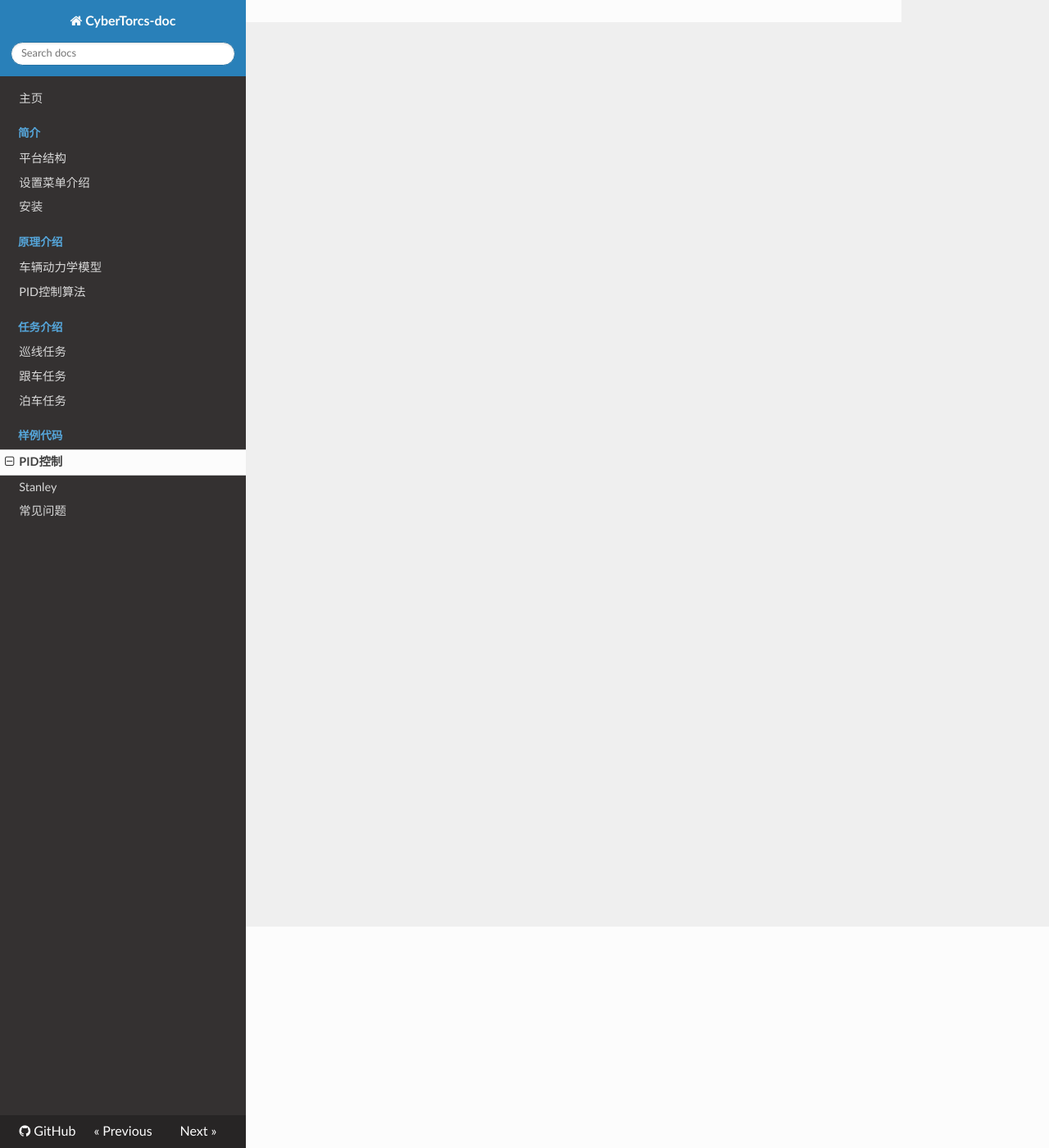
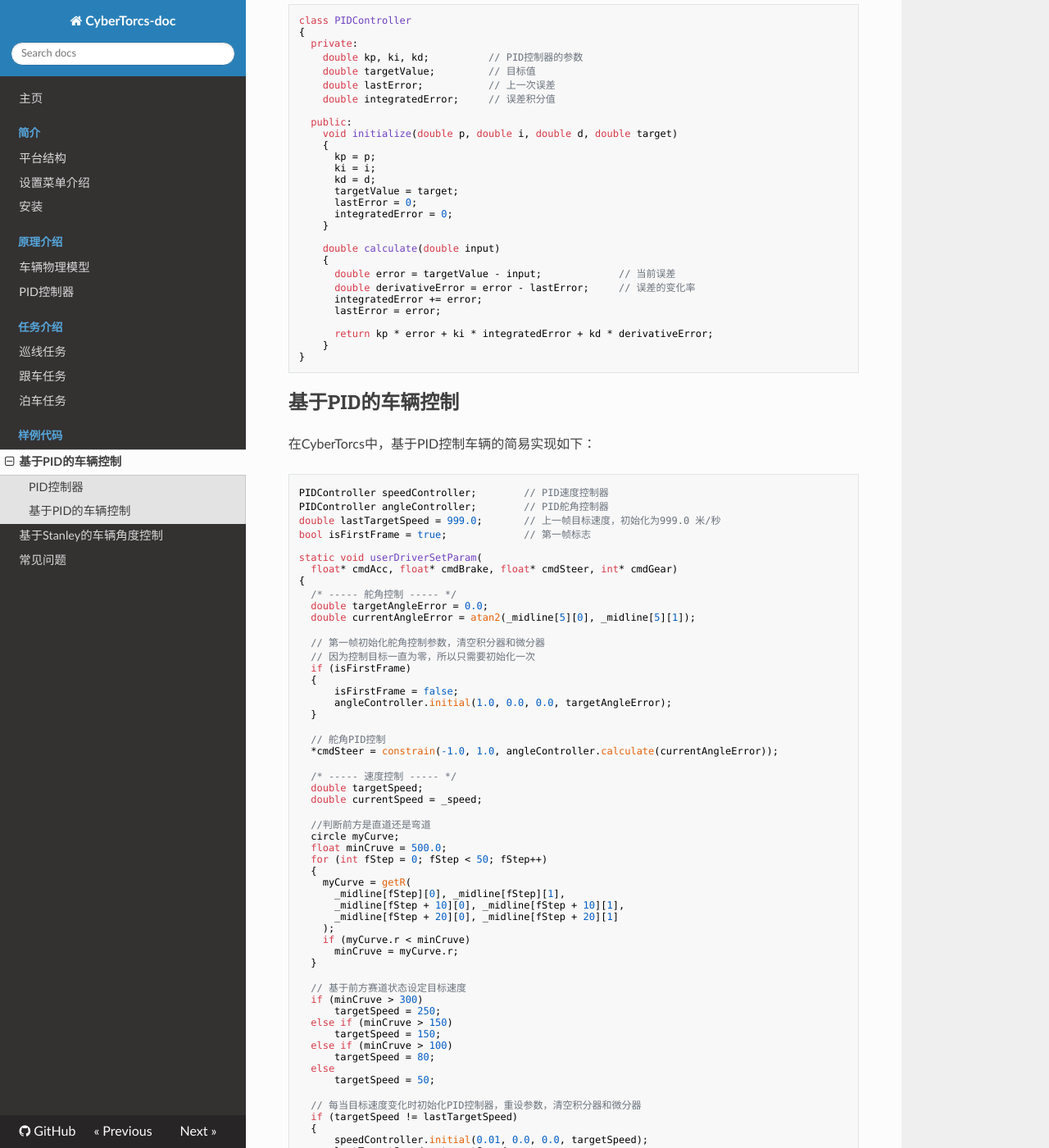
Before and after one commit to WoodOxen/CyberTorcs-doc, an MkDocs documentation site: the page built from docs/sample_PID.md, in a window 1280 px wide and 1400 px high, scrolled down 270 px. Shown: the whole window at 82% size. Built offline with MkDocs 1.6.1, drawn with Linux system fonts in a browser that asks for light colours; nearby versions of some CDN libraries; some of the changed text lies outside the part shown.

Commit message:
explained the mechanism of PID (#12)
* update the introduction of the folder structure

* add two pages

* quick update

* quick sync

* add explanation of the patrolling task

* doc: stanley method explanation

* working on the mechanism and sample code of PID

* update the pymdown version

* trying to render math

* added math rendering

* finished PID sample code

* completed the mechanism explanation of PID

* fixed stanley sample code

---------

Co-authored-by: MotacillaAlba <Rowena.lily.lee@gmail.com>
Co-authored-by: MotacillaAlba <rowena.rowena.lily@gmail.com>
Co-authored-by: zhangciiiii <zhangciiiii@github.com>

````diff
--- /dev/null
+++ b/docs/javascripts/mathjax.js
@@ -0,0 +1,16 @@
+window.MathJax = {
+  tex: {
+    inlineMath: [['$', '$'], ["\\(", "\\)"]],
+    displayMath: [['$$', '$$'], ["\\[", "\\]"]],
+    processEscapes: true,
+    processEnvironments: true
+  },
+  options: {
+    ignoreHtmlClass: ".*|",
+    processHtmlClass: "arithmatex"
+  }
+};
+
+document$.subscribe(() => {
+  MathJax.typesetPromise()
+})
--- a/docs/sample_PID.md
+++ b/docs/sample_PID.md
@@ -1 +1,124 @@
-# PID控制
+# 基于PID的车辆控制integratedError
+
+## PID控制器
+
+以下是一个简易版的PID控制器的实现代码：
+
+```cpp
+class PIDController
+{
+  private:
+    double kp, ki, kd;          // PID控制器的参数
+    double targetValue;         // 目标值
+    double lastError;           // 上一次误差
+    double integratedError;     // 误差积分值
+
+  public:
+    void initialize(double p, double i, double d, double target)
+    {
+      kp = p;
+      ki = i;
+      kd = d;
+      targetValue = target;
+      lastError = 0;
+      integratedError = 0;
+    }
+
+    double calculate(double input)
+    {
+      double error = targetValue - input;             // 当前误差
+      double derivativeError = error - lastError;     // 误差的变化率
+      integratedError += error;
+      lastError = error;
+
+      return kp * error + ki * integratedError + kd * derivativeError;
+    }
+}
+```
+
+## 基于PID的车辆控制
+
+在CyberTorcs中，基于PID控制车辆的简易实现如下：
+
+```cpp
+PIDController speedController;        // PID速度控制器
+PIDController angleController;        // PID舵角控制器
+double lastTargetSpeed = 999.0;       // 上一帧目标速度，初始化为999.0 米/秒
+bool isFirstFrame = true;             // 第一帧标志
+
+static void userDriverSetParam(
+  float* cmdAcc, float* cmdBrake, float* cmdSteer, int* cmdGear)
+{
+  /* ----- 舵角控制 ----- */
+  double targetAngleError = 0.0;
+  double currentAngleError = atan2(_midline[5][0], _midline[5][1]);
+
+  // 第一帧初始化舵角控制参数，清空积分器和微分器
+  // 因为控制目标一直为零，所以只需要初始化一次
+  if (isFirstFrame)
+  {
+      isFirstFrame = false;
+      angleController.initial(1.0, 0.0, 0.0, targetAngleError);
+  }
+
+  // 舵角PID控制
+  *cmdSteer = constrain(-1.0, 1.0, angleController.calculate(currentAngleError));
+
+  /* ----- 速度控制 ----- */
+  double targetSpeed;
+  double currentSpeed = _speed;
+
+  //判断前方是直道还是弯道
+  circle myCurve;
+  float minCruve = 500.0;
+  for (int fStep = 0; fStep < 50; fStep++)
+  {
+    myCurve = getR(
+      _midline[fStep][0], _midline[fStep][1],
+      _midline[fStep + 10][0], _midline[fStep + 10][1],
+      _midline[fStep + 20][0], _midline[fStep + 20][1]
+    );
+    if (myCurve.r < minCruve)
+      minCruve = myCurve.r;
+  }
+
+  // 基于前方赛道状态设定目标速度
+  if (minCruve > 300)
+      targetSpeed = 250;
+  else if (minCruve > 150)
+      targetSpeed = 150;
+  else if (minCruve > 100)
+      targetSpeed = 80;
+  else
+      targetSpeed = 50;
+
+  // 每当目标速度变化时初始化PID控制器，重设参数，清空积分器和微分器
+  if (targetSpeed != lastTargetSpeed)
+  {
+      speedController.initial(0.01, 0.0, 0.0, targetSpeed);
+      lastTargetSpeed = targetSpeed;
+  }
+
+  // 根据当前速度和目标速度关系，控制油门刹车以改变速度
+  if (currentSpeed < targetSpeed)  // 当前速度低于目标，需要加速
+  {
+    if (_speed > 100 && abs(*cmdSteer) < 0.1)     // 速度较快且舵角较小时，使用PID控制
+      *cmdAcc = constrain(0.0, 1.0, speedController.calculate(currentSpeed));
+    else if (_speed > 50 && abs(*cmdSteer) < 0.1) // 速度较慢且舵角较小时，限定油门
+      *cmdAcc = 0.6;
+    else                                          // 预料之外的情况下，进一步限定油门
+      *cmdAcc = 0.3;
+
+    // 加速状态下刹车为0
+    *cmdBrake = 0;
+  }
+  else  // 减速情况下，刹车
+  {
+      *cmdAcc = 0;
+      *cmdBrake = 0.3;
+  }
+
+  // 更新档位
+  updateGear(cmdGear);
+}
+```
--- a/mkdocs.yml
+++ b/mkdocs.yml
@@ -12,23 +12,30 @@
 nav:
   - 主页: "index.md"
   - 简介:
-      - 平台结构: "intro_structure.md"
-      - 设置菜单介绍: "intro_settings.md"
+    - 平台结构: "intro_structure.md"
+    - 设置菜单介绍: "intro_settings.md"
   - 安装: "install.md"
   - 原理介绍:
-      - 车辆动力学模型: "mechanism_car_model.md"
-      - PID控制算法: "mechanism_pid.md"
+    - 车辆物理模型: "mechanism_car_model.md"
+    - PID控制器: "mechanism_PID.md"
   - 任务介绍:
     - 巡线任务: "task_patrolling.md"
     - 跟车任务: "task_following.md"
     - 泊车任务: "task_parking.md"
   - 样例代码:
-      - PID控制: "sample_PID.md"
-      - Stanley: "sample_stanley.md"
+    - 基于PID的车辆控制: "sample_PID.md"
+    - 基于Stanley的车辆角度控制: "sample_stanley.md"
   - 常见问题: "faq.md"
 
 theme: "readthedocs"
 
 markdown_extensions:
   - admonition
-  - pymdownx.arithmatex
+  - pymdownx.arithmatex:
+      generic: true
+  - pymdownx.highlight
+
+extra_javascript:
+  - javascripts/mathjax.js
+  - https://polyfill.io/v3/polyfill.min.js?features=es6
+  - https://cdn.jsdelivr.net/npm/mathjax@3/es5/tex-mml-chtml.js
--- a/requirements.txt
+++ b/requirements.txt
@@ -1,2 +1,2 @@
 mkdocs == 1.3
-pymdown-extensions == 3.11.0
+pymdown-extensions == 9.10
````
Also changed, not shown: docs/mechanism_PID.md (added, +61 -0 lines), docs/mechanism_car_model.md (+1 -1 lines), docs/sample_stanley.md (+52 -1 lines), docs/task_patrolling.md (+17 -12 lines), docs/faq.md (line endings or trailing spaces), docs/imgs/mechanism/PID.png (added), docs/imgs/tasks/stanley_angel_model.png (added), docs/imgs/tasks/target_point.png.
